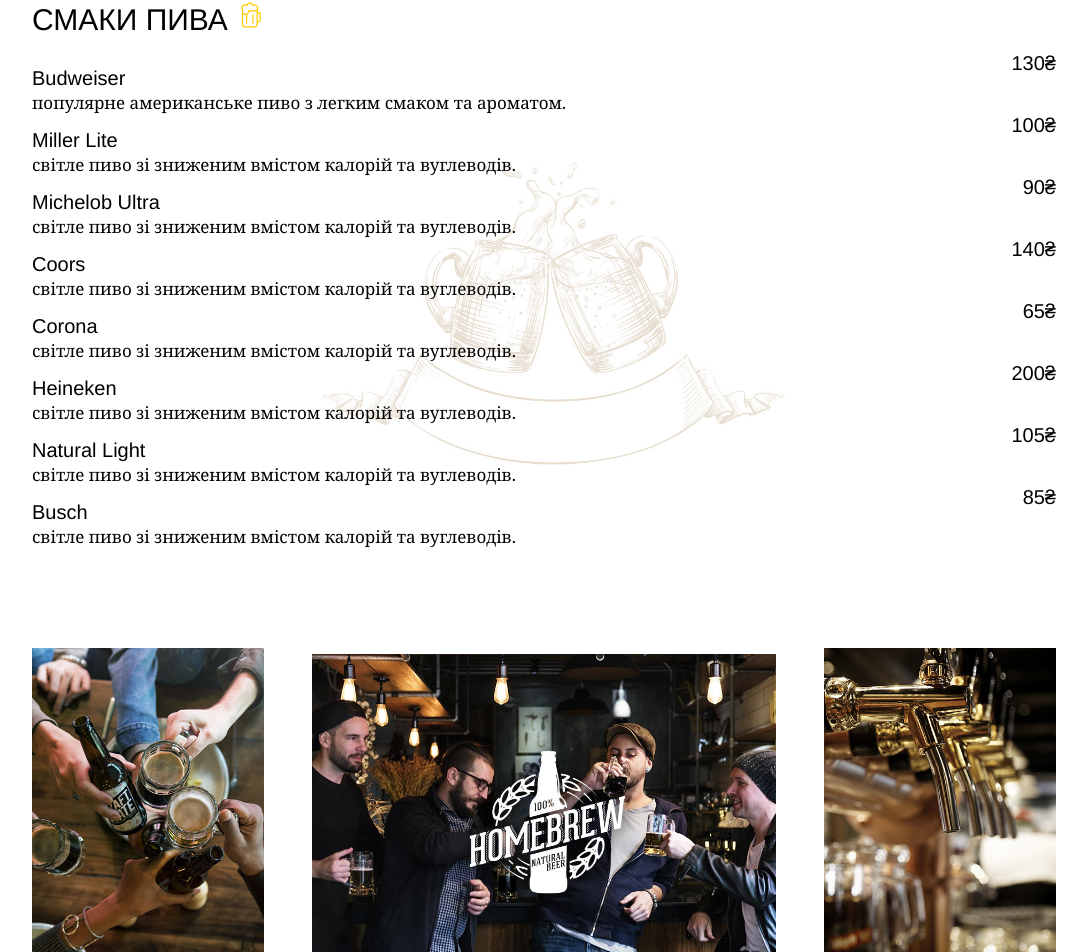
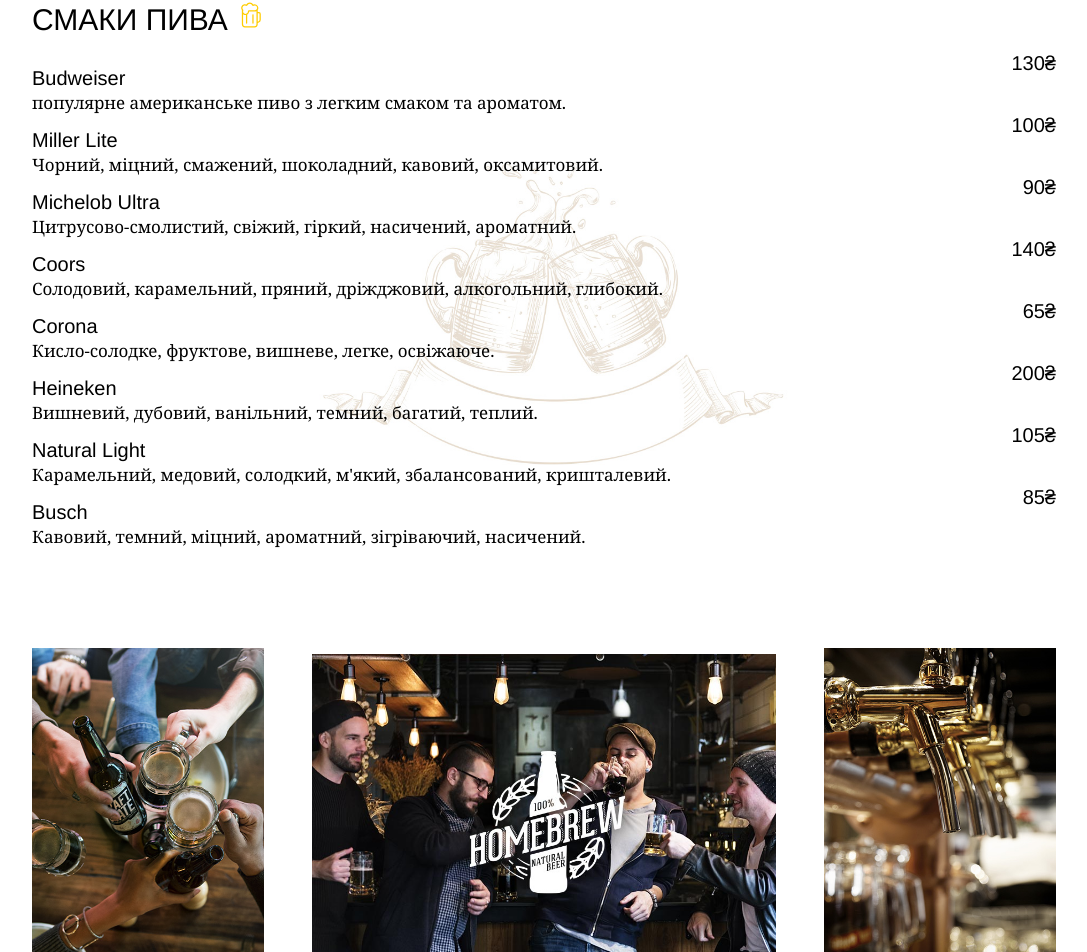
Before and after one commit to cerhiy99/PintsCrafts, a React (Create React App) app: page / in a window 1280 px wide. Shown: the part 1286-2238 px from the top of the page, without its empty margins (96-1183 px from the left). Built offline with nearby package versions, Linux system fonts and the light colour scheme.

Commit message:
Update BeerFlavors.jsx

```diff
--- a/src/Components/pages/Home/BeerFlavors.jsx
+++ b/src/Components/pages/Home/BeerFlavors.jsx
@@ -4,13 +4,13 @@
 const BeerFlavors = ({isMain}) => {
     const listBeer=[
         {name:"Budweiser",description: "популярне американське пиво з легким смаком та ароматом.", price:"130₴"},
-        {name:"Miller Lite",description: "світле пиво зі зниженим вмістом калорій та вуглеводів.", price:"100₴"},
-        {name:"Michelob Ultra",description: "світле пиво зі зниженим вмістом калорій та вуглеводів.", price:"90₴"},
-        {name:"Coors",description: "світле пиво зі зниженим вмістом калорій та вуглеводів.", price:"140₴"},
-        {name:"Corona",description: "світле пиво зі зниженим вмістом калорій та вуглеводів.", price:"65₴"},
-        {name:"Heineken",description: "світле пиво зі зниженим вмістом калорій та вуглеводів.", price:"200₴"},
-        {name:"Natural Light",description: "світле пиво зі зниженим вмістом калорій та вуглеводів.", price:"105₴"},
-        {name:"Busch",description: "світле пиво зі зниженим вмістом калорій та вуглеводів.", price:"85₴"},
+        {name:"Miller Lite",description: "Чорний, міцний, смажений, шоколадний, кавовий, оксамитовий.", price:"100₴"},
+        {name:"Michelob Ultra",description: "Цитрусово-смолистий, свіжий, гіркий, насичений, ароматний.", price:"90₴"},
+        {name:"Coors",description: "Солодовий, карамельний, пряний, дріжджовий, алкогольний, глибокий.", price:"140₴"},
+        {name:"Corona",description: "Кисло-солодке, фруктове, вишневе, легке, освіжаюче.", price:"65₴"},
+        {name:"Heineken",description: "Вишневий, дубовий, ванільний, темний, багатий, теплий.", price:"200₴"},
+        {name:"Natural Light",description: "Карамельний, медовий, солодкий, м'який, збалансований, кришталевий.", price:"105₴"},
+        {name:"Busch",description: "Кавовий, темний, міцний, ароматний, зігріваючий, насичений.", price:"85₴"},
     ]
     console.log(isMain)
   return (
```
